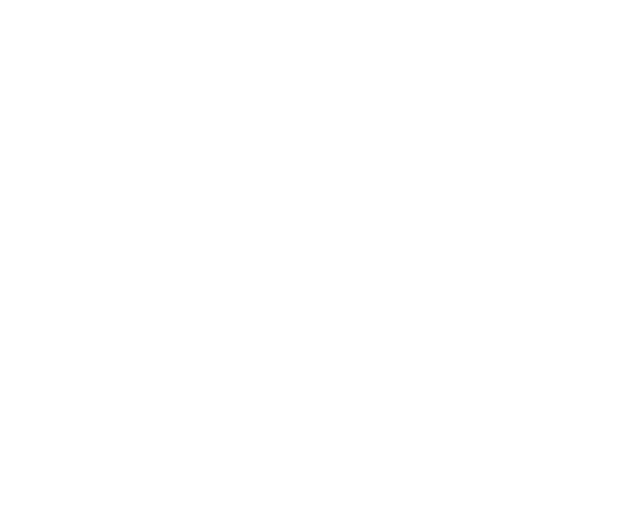
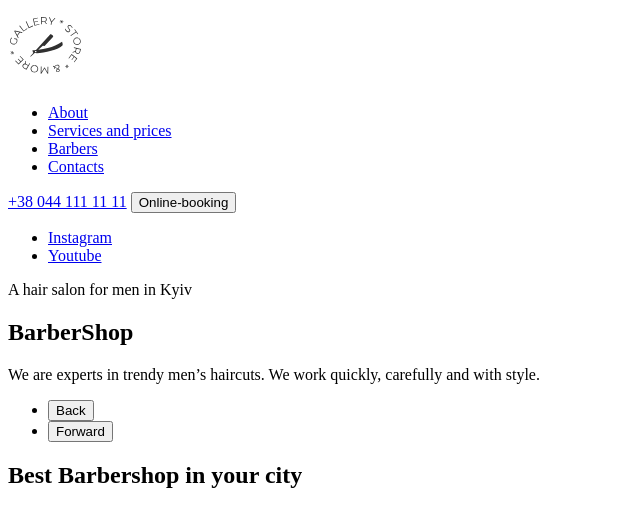
Before and after one commit to Dimentiy88/Barber-Shop, a plain HTML site: page index.html in a window 1280 px wide. Shown: the whole page, without its empty margins (0-640 px from the left). Drawn offline with Linux system fonts and the light colour scheme.

Commit message:
Hero section

```diff
--- a/index.html
+++ b/index.html
@@ -3,7 +3,101 @@
   <head>
     <meta charset="UTF-8" />
     <meta name="viewport" content="width=device-width, initial-scale=1.0" />
-    <title>Document</title>
+    <title>Barber-Shop</title>
+    <!-- Fav Icon -->
+
+    <link
+      rel="icon"
+      type="image/png"
+      sizes="32x32"
+      href="./images/favicon/favicon-32x32.png"
+    />
   </head>
-  <body></body>
+  <body>
+    <!-- Header section -->
+    <header>
+      <a href="">
+        <img
+          src="./images/header/logo.svg"
+          alt="Barbershop logo"
+          width="76"
+          height="76"
+        />
+      </a>
+      <nav>
+        <ul>
+          <li>
+            <a href="#about">About</a>
+          </li>
+          <li>
+            <a href="#price">Services and prices</a>
+          </li>
+          <li>
+            <a href="#team">Barbers</a>
+          </li>
+          <li>
+            <a href="#contacts">Contacts</a>
+          </li>
+        </ul>
+      </nav>
+      <a href="tel:+380441111111">+38 044 111 11 11</a>
+      <button type="submit">Online-booking</button>
+    </header>
+    <main>
+      <!-- Hero section -->
+      <section>
+        <ul>
+          <li>
+            <a
+              href="https://instagram.com"
+              target="_blank"
+              rel="noopener noreferrer"
+              >Instagram</a
+            >
+          </li>
+          <li>
+            <a
+              href="https://youtube.com"
+              target="_blank"
+              rel="noopener noreferrer"
+              >Youtube</a
+            >
+          </li>
+        </ul>
+        <p>A hair salon for men in Kyiv</p>
+        <h1>BarberShop</h1>
+        <p>
+          We are experts in trendy men’s haircuts. We work quickly, carefully
+          and with style.
+        </p>
+        <!-- Sliders controls -->
+        <ul>
+          <li>
+            <button type="button">Back</button>
+          </li>
+          <li>
+            <button type="button">Forward</button>
+          </li>
+        </ul>
+      </section>
+      <!-- About us section -->
+      <section id="about">
+        <h2>Best Barbershop in your city</h2>
+      </section>
+      <!-- Price section -->
+      <section id="price"></section>
+      <!-- Benefits section -->
+      <section></section>
+      <!-- Team section -->
+      <section id="team"></section>
+      <!-- Gallery section -->
+      <section></section>
+      <!-- Booking section -->
+      <section></section>
+      <!-- Contacts section -->
+      <section id="contacts"></section>
+    </main>
+    <!-- Footer section -->
+    <footer></footer>
+  </body>
 </html>
```
Also changed, not shown: images/favicon/favicon-32x32.png (added), images/header/logo.svg (added).
